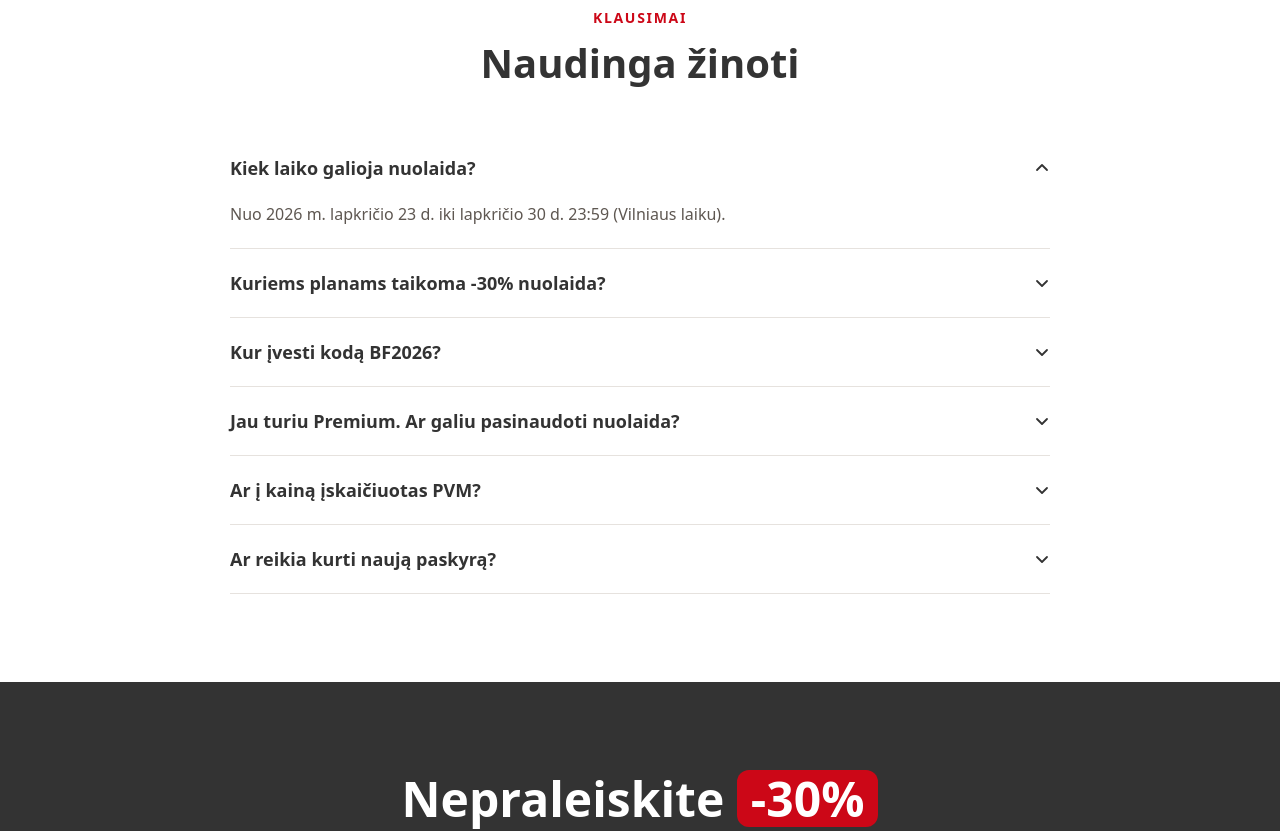
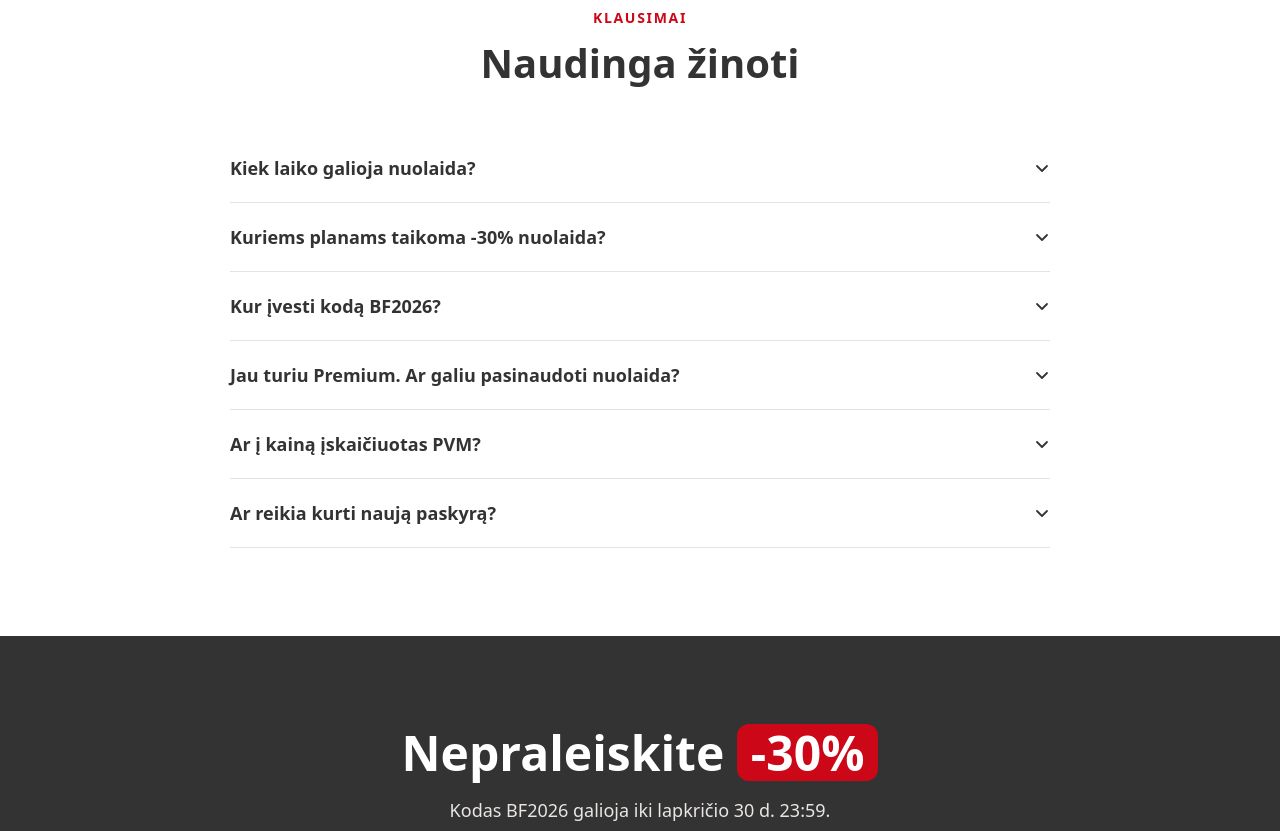
Before and after one commit to INBOKSS/why, a plain HTML site: page black-friday-lt/index.html in a window 1280 px wide. Shown: the part 3580-4411 px from the top of the page. Drawn offline with Linux system fonts and the light colour scheme.

Commit message:
BF landing LT: first FAQ closed by default (LT page)

```diff
--- a/black-friday-lt/index.html
+++ b/black-friday-lt/index.html
@@ -421,7 +421,7 @@
       <h2>Naudinga žinoti</h2>
     </div>
     <div class="faq">
-      <div class="faq-item open"><button class="faq-q" type="button" aria-expanded="true"><span>Kiek laiko galioja nuolaida?</span><svg width="16" height="16" viewBox="0 0 16 16" fill="none" aria-hidden="true"><path d="m3 6 5 5 5-5" stroke="#333" stroke-width="1.8" stroke-linecap="round" stroke-linejoin="round"/></svg></button><div class="faq-a"><p>Nuo 2026 m. lapkričio 23 d. iki lapkričio 30 d. 23:59 (Vilniaus laiku).</p></div></div>
+      <div class="faq-item"><button class="faq-q" type="button" aria-expanded="false"><span>Kiek laiko galioja nuolaida?</span><svg width="16" height="16" viewBox="0 0 16 16" fill="none" aria-hidden="true"><path d="m3 6 5 5 5-5" stroke="#333" stroke-width="1.8" stroke-linecap="round" stroke-linejoin="round"/></svg></button><div class="faq-a"><p>Nuo 2026 m. lapkričio 23 d. iki lapkričio 30 d. 23:59 (Vilniaus laiku).</p></div></div>
       <div class="faq-item"><button class="faq-q" type="button" aria-expanded="false"><span>Kuriems planams taikoma -30% nuolaida?</span><svg width="16" height="16" viewBox="0 0 16 16" fill="none" aria-hidden="true"><path d="m3 6 5 5 5-5" stroke="#333" stroke-width="1.8" stroke-linecap="round" stroke-linejoin="round"/></svg></button><div class="faq-a"><p>Visiems Inbox.lt Premium 1 metų ir 3 metų planams: 150 GB, 300 GB ir 1 TB. Nuolaida netaikoma mokant kas mėnesį.</p></div></div>
       <div class="faq-item"><button class="faq-q" type="button" aria-expanded="false"><span>Kur įvesti kodą BF2026?</span><svg width="16" height="16" viewBox="0 0 16 16" fill="none" aria-hidden="true"><path d="m3 6 5 5 5-5" stroke="#333" stroke-width="1.8" stroke-linecap="round" stroke-linejoin="round"/></svg></button><div class="faq-a"><p>Jei mokėjimo puslapį atidarote šio puslapio mygtuku, kodas jau pridėtas. Jei <a href="https://billing.inbox.lt/premium/mail?language=lt&coupon=BF2026&storage_option=mail_plus_300&billing=premium_1_year_(300_gb)&utm_source=inbox.lt&utm_medium=landing&utm_campaign=black_friday_2026&utm_content=lt_faq#coupon">billing.inbox.lt</a> atidarote kitaip, prieš mokėdami įveskite BF2026 nuolaidos kodo laukelyje.</p></div></div>
       <div class="faq-item"><button class="faq-q" type="button" aria-expanded="false"><span>Jau turiu Premium. Ar galiu pasinaudoti nuolaida?</span><svg width="16" height="16" viewBox="0 0 16 16" fill="none" aria-hidden="true"><path d="m3 6 5 5 5-5" stroke="#333" stroke-width="1.8" stroke-linecap="round" stroke-linejoin="round"/></svg></button><div class="faq-a"><p>Taip, su kodu BF2026 galite pratęsti arba padidinti savo planą, pasirinkę 1 metų arba 3 metų laikotarpį.</p></div></div>
```
